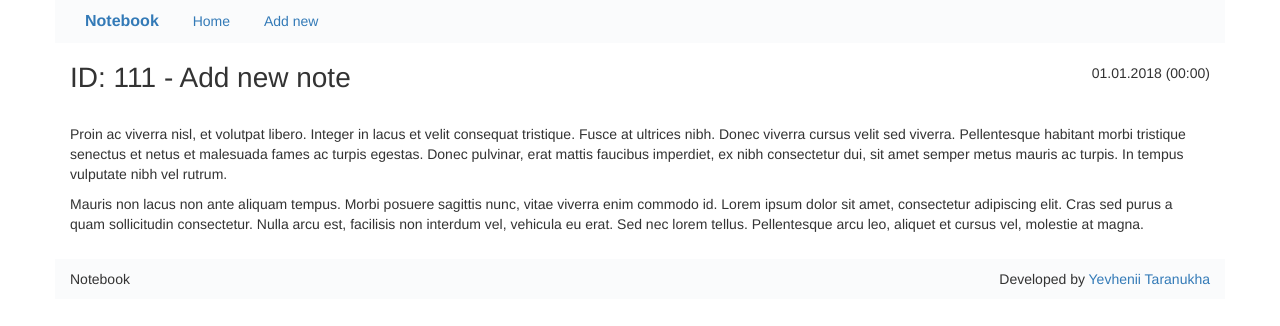
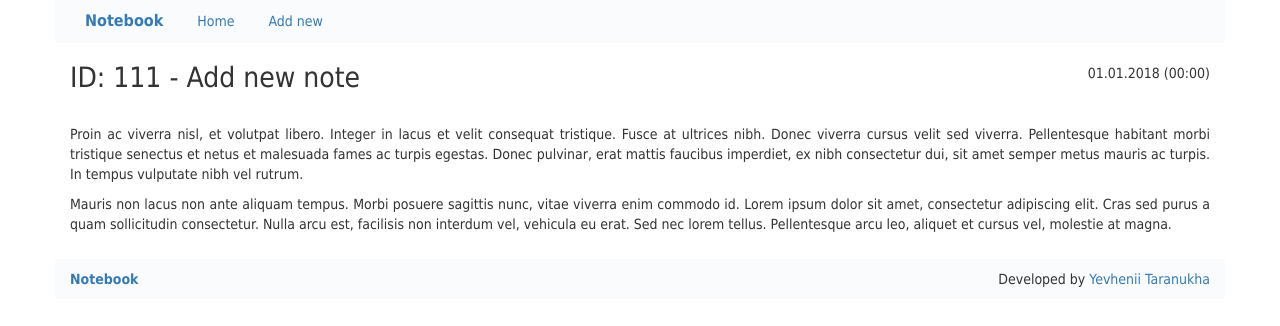
Before and after one commit to tzhenia/Notebook, a PHP site: page /note.php in a window 1280 px wide. Shown: the top 326 px of the page. Run offline with PHP 8.4, Linux system fonts and the light colour scheme.

Commit message:
edited design

```diff
--- a/src/css/main.css
+++ b/src/css/main.css
@@ -1,3 +1,7 @@
+body{
+    font-family: Tahoma;
+}
+
 header, footer{
     background: #fafbfc;
 }
@@ -7,12 +11,25 @@ footer{
     padding-bottom: 10px;
 }
 
+p {
+    text-align: justify;
+}
+
 .nav, .nav li{
     list-style: none;
 }
 
 .nav li {
     display: inline-block;
+}
+
+
+.logo-footer{
+    font-weight: 600;
+}
+
+.logo-footer:hover{
+    font-weight: 600;
 }
 
 
@@ -31,8 +48,7 @@ h1{
 
 
 .date{
-    margin-top: 20px;
-    height: 30px;
+    margin: 20px 0 0 0;
 }
 
 .content{
--- a/src/index.php
+++ b/src/index.php
@@ -11,5 +11,5 @@
     </div>
 
 <?php
-require_once "view/footer.php";
+    require_once "view/footer.php";
 ?>
--- a/src/new.php
+++ b/src/new.php
@@ -1,5 +1,5 @@
 <?php
-require_once "view/header.php";
+    require_once "view/header.php";
 ?>
 
 <div class="container">
@@ -14,5 +14,5 @@ require_once "view/header.php";
 </div>
 
 <?php
-require_once "view/footer.php";
+    require_once "view/footer.php";
 ?>
--- a/src/note.php
+++ b/src/note.php
@@ -1,5 +1,5 @@
 <?php
-require_once "view/header.php";
+    require_once "view/header.php";
 ?>
 
 <div class="container">
@@ -9,7 +9,6 @@ require_once "view/header.php";
     </div>
     <div class="row">
         <div class="col-lg-12">
-
             <div class="content">
                 <p>
                      Proin ac viverra nisl, et volutpat libero. Integer in lacus et velit consequat tristique. Fusce at ultrices nibh. Donec viverra cursus velit sed viverra. Pellentesque habitant morbi tristique senectus et netus et malesuada fames ac turpis egestas. Donec pulvinar, erat mattis faucibus imperdiet, ex nibh consectetur dui, sit amet semper metus mauris ac turpis. In tempus vulputate nibh vel rutrum.
@@ -19,11 +18,10 @@ require_once "view/header.php";
                     Mauris non lacus non ante aliquam tempus. Morbi posuere sagittis nunc, vitae viverra enim commodo id. Lorem ipsum dolor sit amet, consectetur adipiscing elit. Cras sed purus a quam sollicitudin consectetur. Nulla arcu est, facilisis non interdum vel, vehicula eu erat. Sed nec lorem tellus. Pellentesque arcu leo, aliquet et cursus vel, molestie at magna.
                 </p>
             </div>
-
         </div>
     </div>
 </div>
 
 <?php
-require_once "view/footer.php";
+    require_once "view/footer.php";
 ?>
--- a/src/view/footer.php
+++ b/src/view/footer.php
@@ -1,7 +1,7 @@
 <footer class="container">
     <div class="row">
         <div class="col-lg-6">
-            Notebook
+            <a href="#" class="logo-footer">Notebook</a>
         </div>
 
         <div class="text-right copyright col-lg-6">
--- a/src/view/header.php
+++ b/src/view/header.php
@@ -25,8 +25,8 @@
         <div class="col-lg-12">
             <ul class="nav">
                 <li><a href="/">Notebook</a></li>
-                <li><a href="../index.php">Home</a></li>
-                <li><a href="../new.php">Add new</a></li>
+                <li><a href="index.php">Home</a></li>
+                <li><a href="new.php">Add new</a></li>
             </ul>
         </div>
     </div>
```
